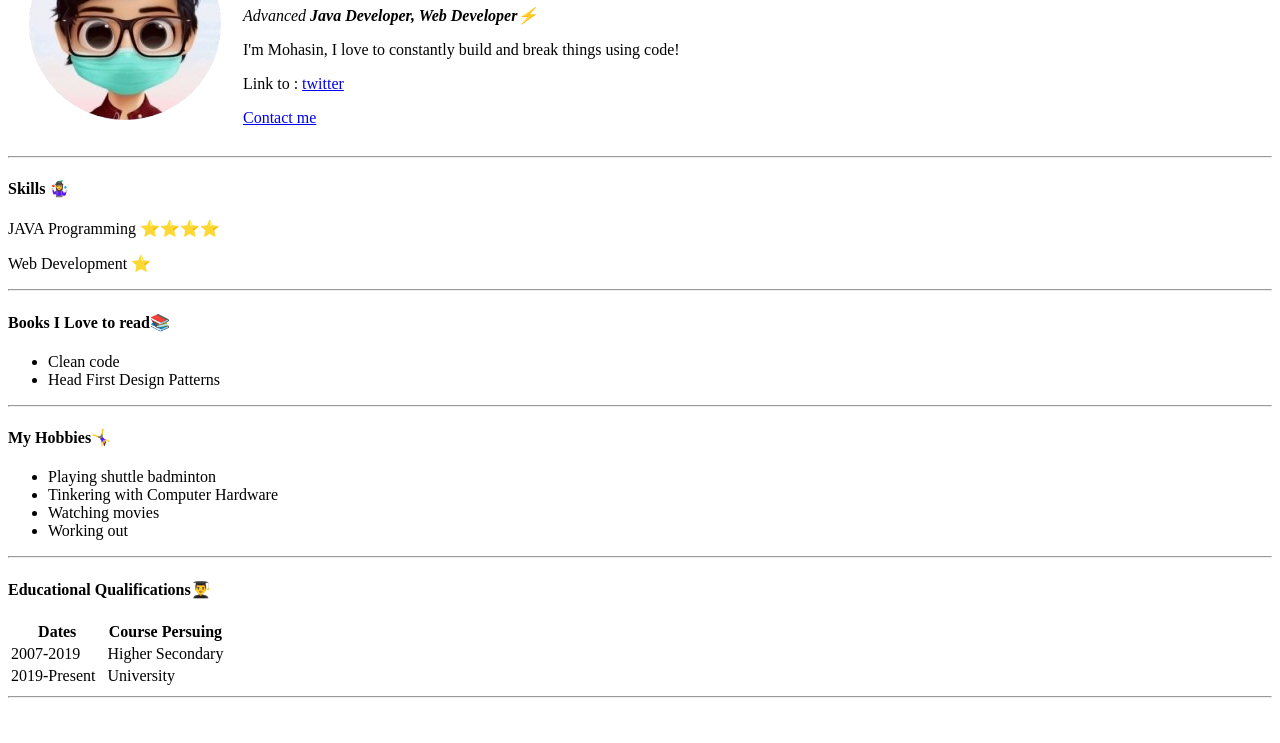
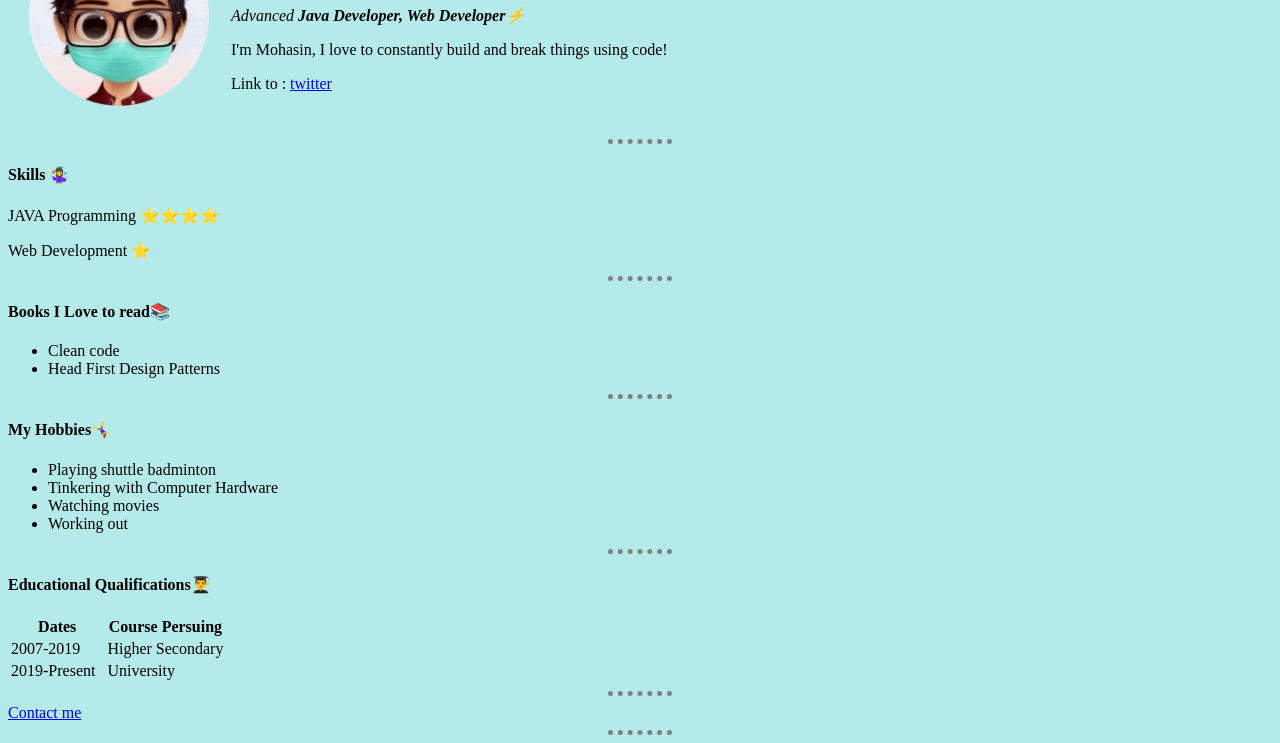
Before and after one commit to mohasinkr/portfolio-old, a plain HTML site: page index.html in a window 1280 px wide. Shown: the part 103-846 px from the top of the page. Before the commit the page ends 809 px from the top, so only its background shows below. Drawn offline with Linux system fonts and the light colour scheme.

Commit message:
Add hr border styles and properties

```diff
--- a/index.html
+++ b/index.html
@@ -4,10 +4,30 @@
 <head>
   <meta charset="utf-8">
   <title>Mohasin's Portfolio</title>
+
+  <style media="screen">
+    body {
+      background-color: #B5EAEA;
+    }
+
+    hr{
+      border-color: grey;
+      border-style: none;
+      border-top-style: dotted;
+      border-width: 5px;
+      width : 5%;
+    }
+
+    img {
+      height: 180px;
+    }
+  </style>
+
 </head>
 
 <body>
   <table cellspacing="20">
+    <!-- This is the profile info part -->
     <tr>
       <td><img src="assets\images\boy mask vector.png" alt="boy-wearing-mask-vector"></td>
       <td>
@@ -15,14 +35,13 @@
         <p><em>Advanced <strong>Java Developer, Web Developer⚡</strong></em></p>
         <p>I'm Mohasin, I love to constantly build and break things using code!</p>
         <p>Link to : <a href="https://twitter.com/ediblehazard">twitter</a> </p>
-        <a href="contacts.html"> Contact me </a>
       </td>
     </tr>
   </table>
   <hr>
   <h4>Skills 🤹‍♀️</h4>
   <p>JAVA Programming ⭐⭐⭐⭐</p>
-  <p>Web Development  ⭐</p>
+  <p>Web Development ⭐</p>
   <hr>
   <h4>Books I Love to read📚</h4>
   <p>
@@ -66,7 +85,8 @@
     </tbody>
   </table>
   <hr>
-
+  <a href="contacts.html"> Contact me </a>
+  <hr>
 </body>
 
 </html>
```
